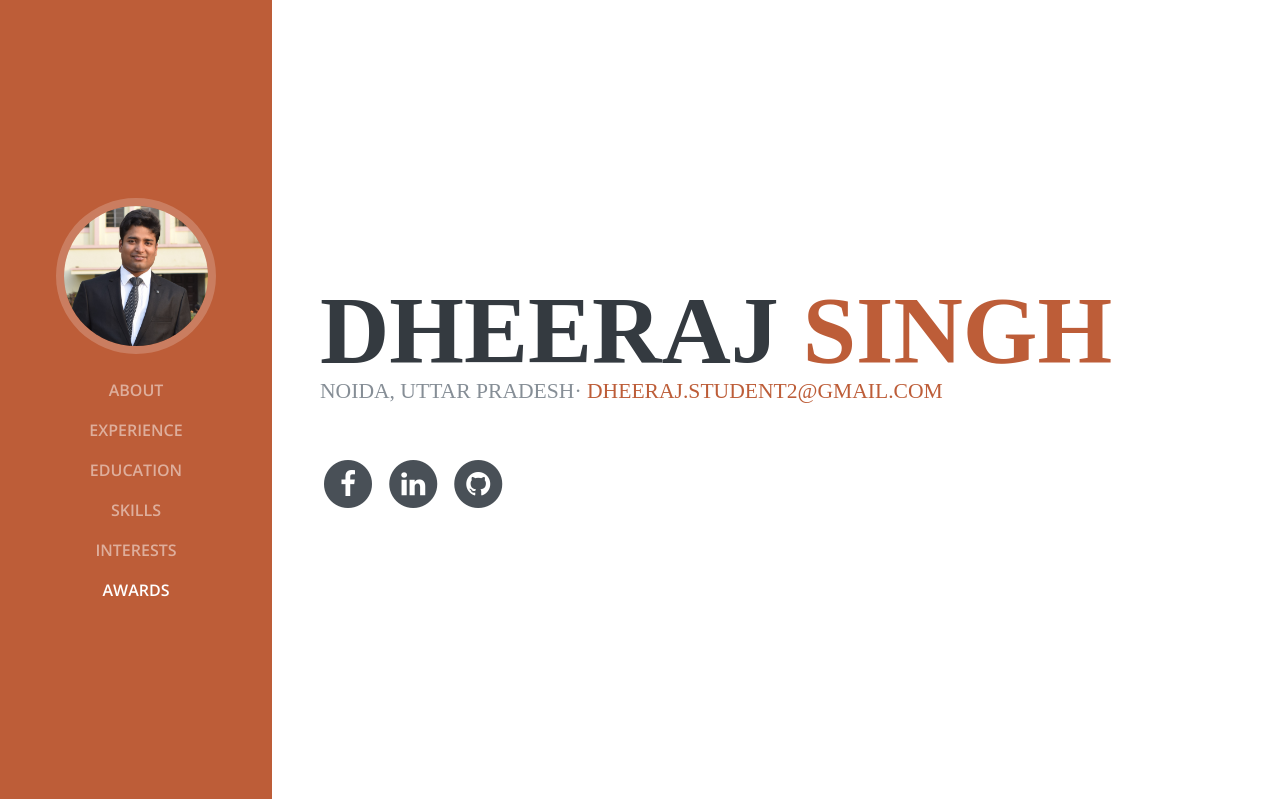
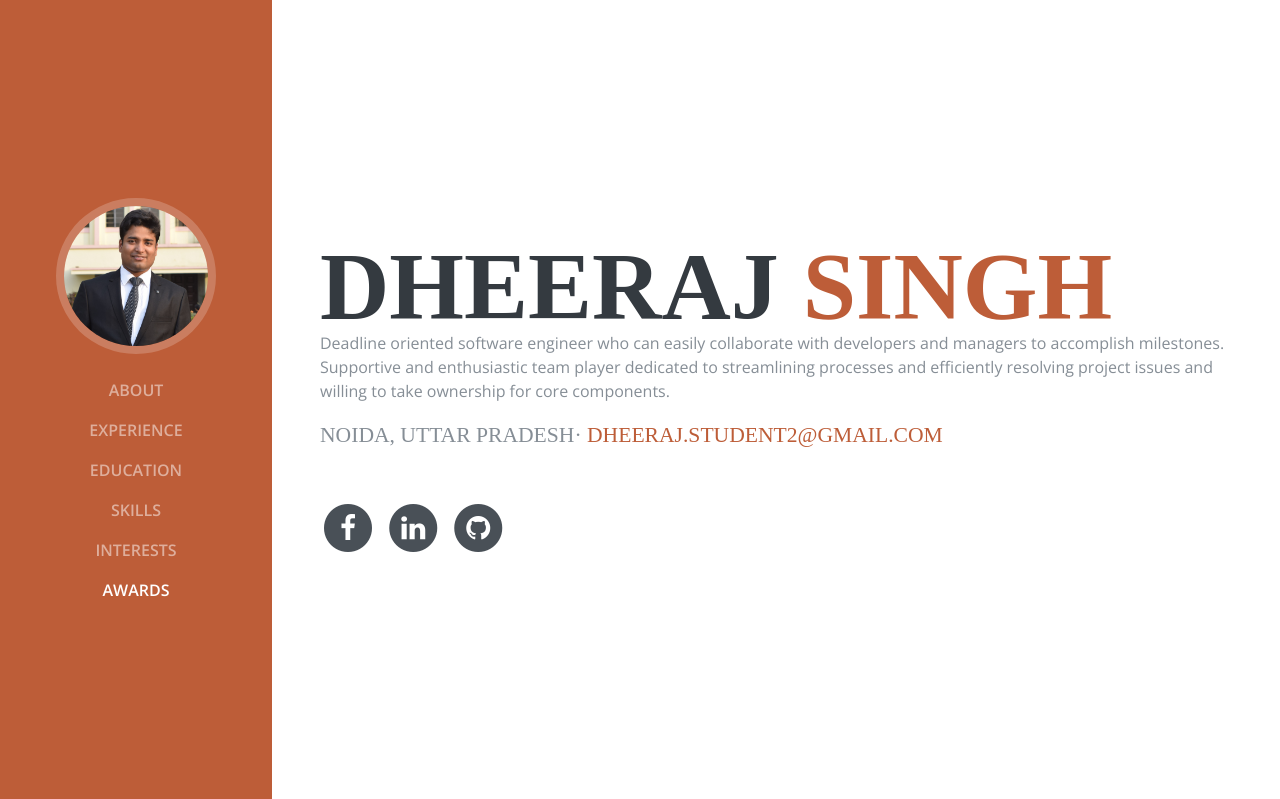
Before and after one commit to dheeraj-sn/my_website, a Django app: page / in a window 1280 px wide. Shown: the top 799 px of the page. Run offline with Django 3.2, Linux system fonts and the light colour scheme; some libraries are stand-ins or nearby versions; some web fonts are replaced.

Commit message:
Update summary

```diff
--- a/resume/templates/resume/index.html
+++ b/resume/templates/resume/index.html
@@ -69,6 +69,9 @@
           <h1 class="mb-0">Dheeraj
             <span class="text-primary">Singh</span>
           </h1>
+	<div class="my-auto">
+		<p>Deadline oriented software engineer who can easily collaborate with developers and managers to accomplish milestones. Supportive and enthusiastic team player dedicated to streamlining processes and efficiently resolving project issues and willing to take ownership for core components.</p>
+	</div>
           <div class="subheading mb-5">Noida, Uttar Pradesh·
             <a href="mailto:name@email.com">dheeraj.student2@gmail.com</a>
           </div>
```
